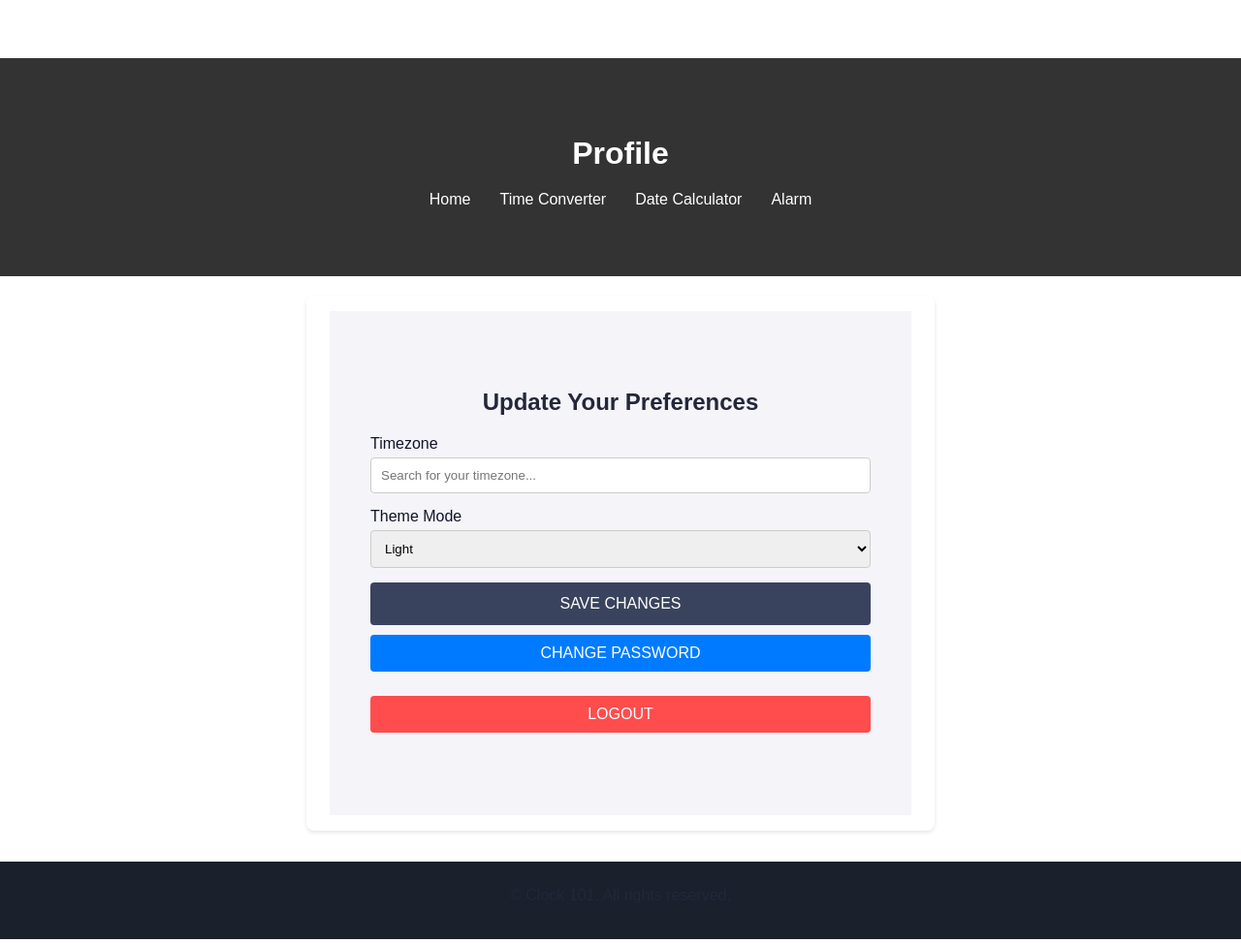
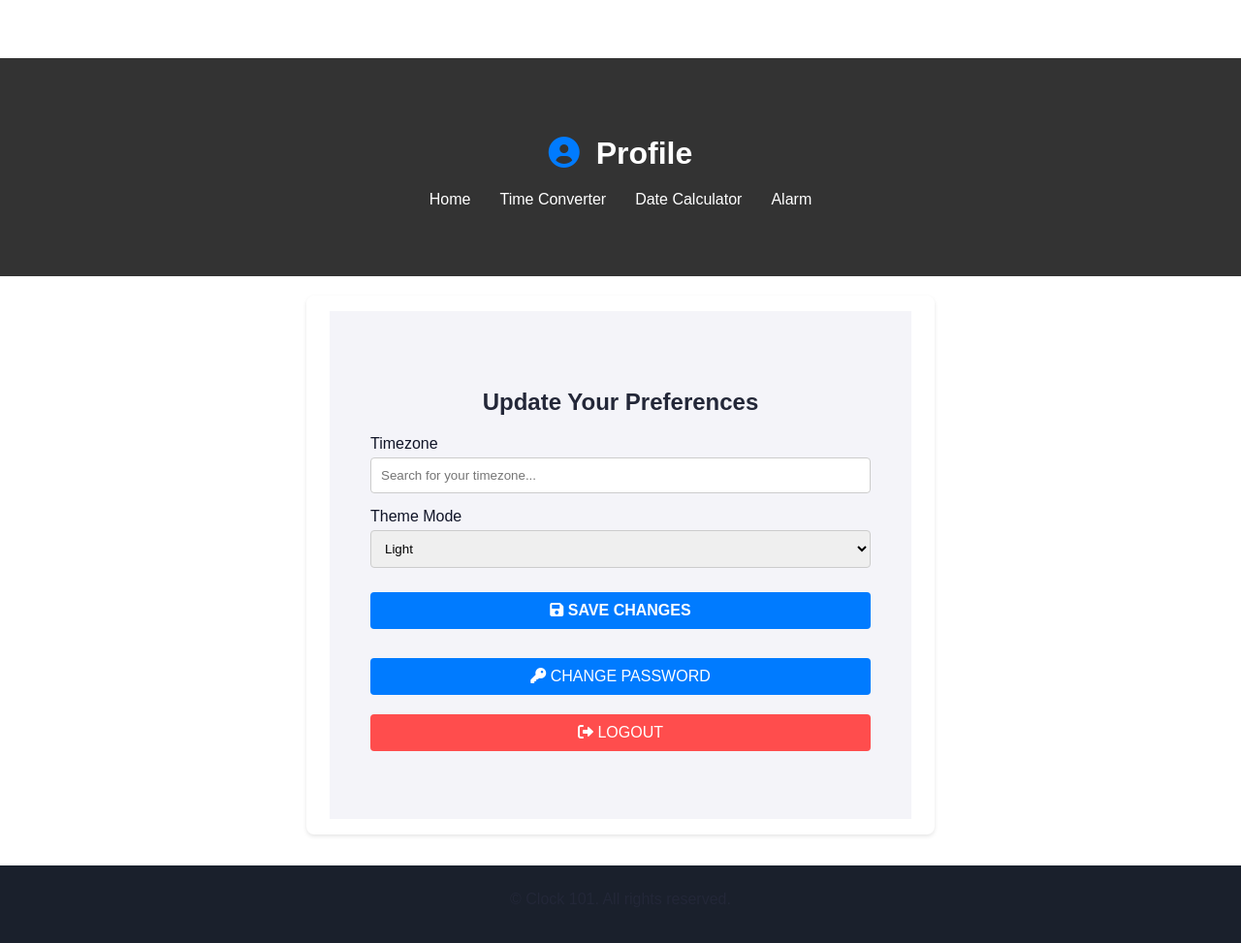
Before and after one commit to BlankW100/Clock_101, a PHP site: page /profile.html in a window 1280 px wide. Shown: the whole page at 97% size. Run offline with PHP 8.4, Linux system fonts and the light colour scheme.

Commit message:
make profile more cleaner

```diff
--- a/html/assets/css/profile.css
+++ b/html/assets/css/profile.css
@@ -124,3 +124,34 @@ button:hover {
 .logout-button:hover {
   background-color: #cc0000; /* Darker red on hover */
 }
+
+.profile-actions {
+  display: flex;
+  gap: 10px;
+  margin-top: 20px;
+  flex-direction: column;
+}
+
+.save-btn {
+  margin-top: 10px;
+  background-color: #007bff;
+  color: white;
+  border: none;
+  border-radius: 4px;
+  padding: 10px;
+  font-weight: 600;
+  cursor: pointer;
+  transition: background 0.2s;
+}
+.save-btn:hover {
+  background-color: #0056b3;
+}
+
+input[type="search"]:focus, select:focus {
+  outline: 2px solid #007bff;
+}
+
+h1 i {
+  margin-right: 8px;
+  color: #007bff;
+}
--- a/html/profile.html
+++ b/html/profile.html
@@ -8,12 +8,13 @@
   <link rel="stylesheet" href="assets/css/navbar.css">
   <link rel="stylesheet" href="assets/css/profile.css">
   <link rel="stylesheet" href="assets/css/style2.css">
+  <link rel="stylesheet" href="https://cdnjs.cloudflare.com/ajax/libs/font-awesome/6.0.0/css/all.min.css">
   <script src="assets/js/darkmode.js" defer></script>
 </head>
 
 <body>
   <header>
-    <h1>Profile</h1>
+    <h1><i class="fas fa-user-circle"></i> Profile</h1>
     <nav>
       <ul>
         <li><a href="index.html">Home</a></li>
@@ -27,10 +28,10 @@
   <main>
     <section>
       <h2>Update Your Preferences</h2>
-      <form id="profile-form">
+      <form id="profile-form" autocomplete="off">
         <div class="input-group">
           <label for="timezone-search">Timezone</label>
-          <input type="search" id="timezone-search" class="w-full border border-gray-300 rounded px-3 py-2" placeholder="Search for your timezone..." />
+          <input type="search" id="timezone-search" placeholder="Search for your timezone..." autocomplete="off" />
           <ul id="timezone-list" class="border border-gray-300 rounded mt-2 max-h-40 overflow-y-auto"></ul>
         </div>
 
@@ -42,17 +43,12 @@
           </select>
         </div>
 
-        <button type="submit">Save Changes</button>
+        <button type="submit" class="save-btn"><i class="fas fa-save"></i> Save Changes</button>
       </form>
 
-
-      <div class="input-group">
-        <button id="change-password-button" class="change-password-button">Change Password</button>
-      </div>
-
-      <!-- Logout Button -->
-      <div class="input-group">
-        <button id="logout-button" class="logout-button">Logout</button>
+      <div class="profile-actions">
+        <button id="change-password-button" class="change-password-button"><i class="fas fa-key"></i> Change Password</button>
+        <button id="logout-button" class="logout-button"><i class="fas fa-sign-out-alt"></i> Logout</button>
       </div>
     </section>
   </main>
@@ -79,5 +75,4 @@
     });
   </script>
 </body>
-
 </html>
```
